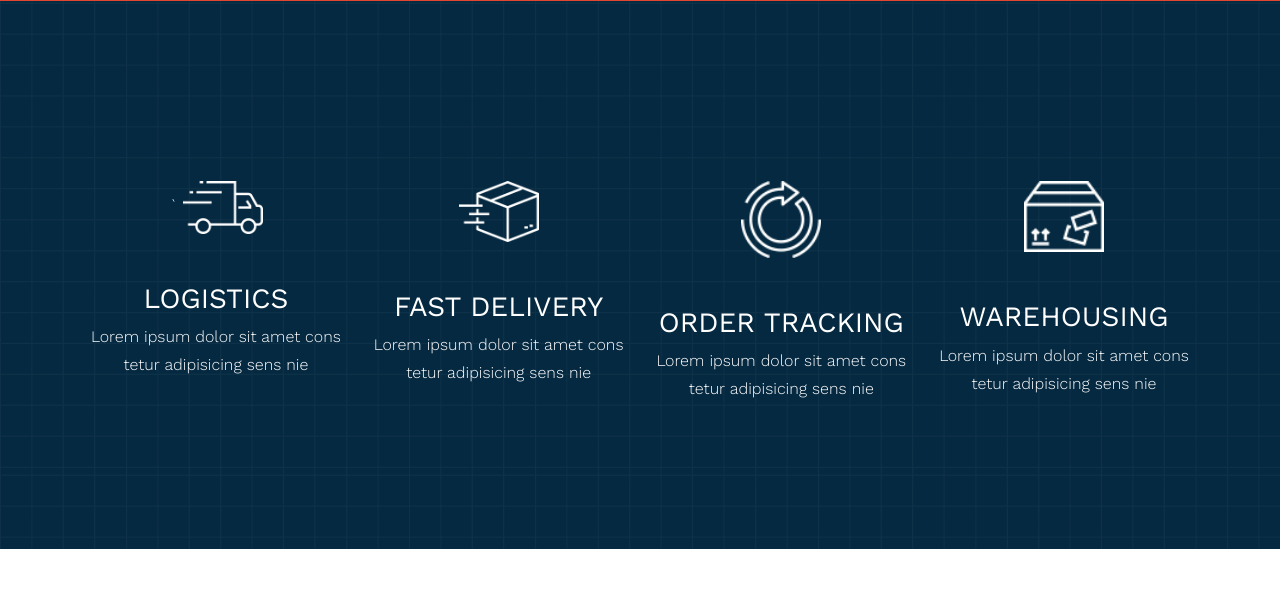
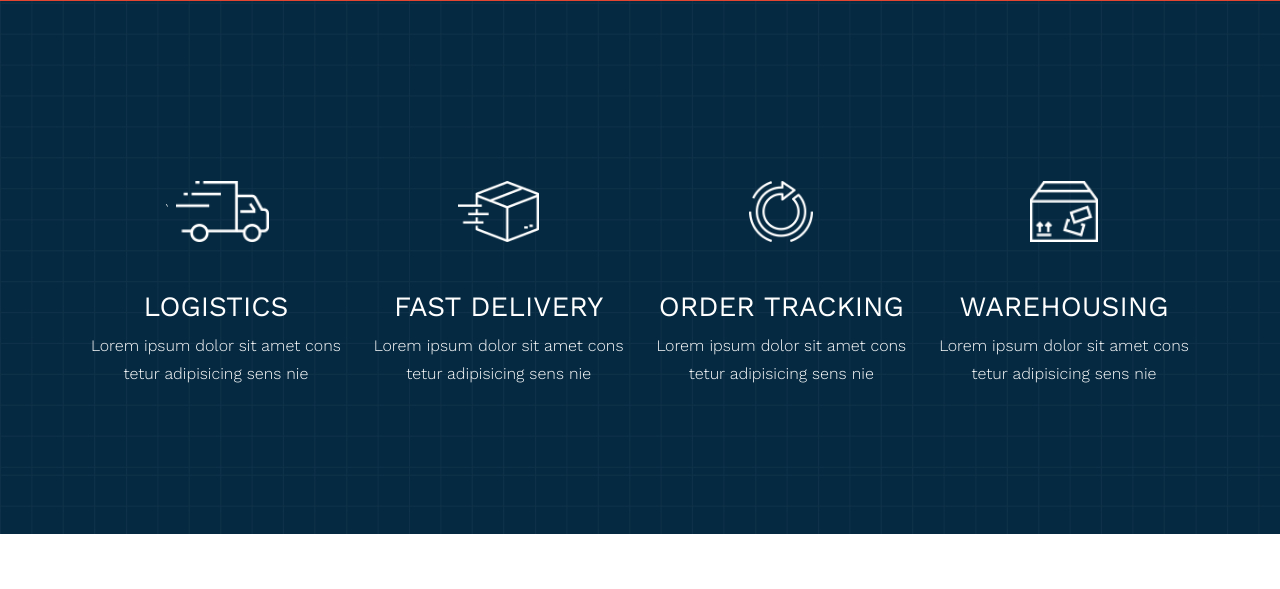
Before and after one commit to bactvk/website_template, a PHP site: page / in a window 1280 px wide. Shown: the part 754-1343 px from the top of the page. Run offline with PHP 8.4, Linux system fonts and the light colour scheme.

Commit message:
col6 col 6

```diff
--- a/public/css/style.css
+++ b/public/css/style.css
@@ -167,8 +167,8 @@
     color: white;
 }
 .icon_section-boxed img {
-    width: 80px;
-    height: auto;
+    /* width: 80px; */
+    height: 61px;
 }
 /*about us*/
 .container_custom {
```
